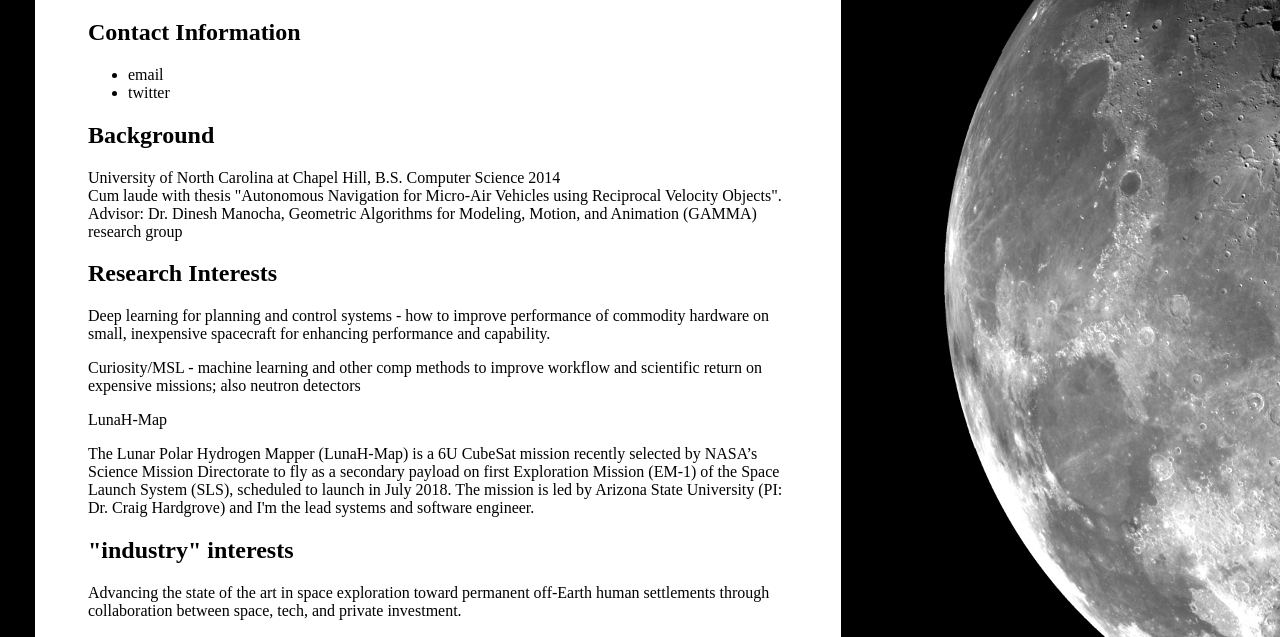
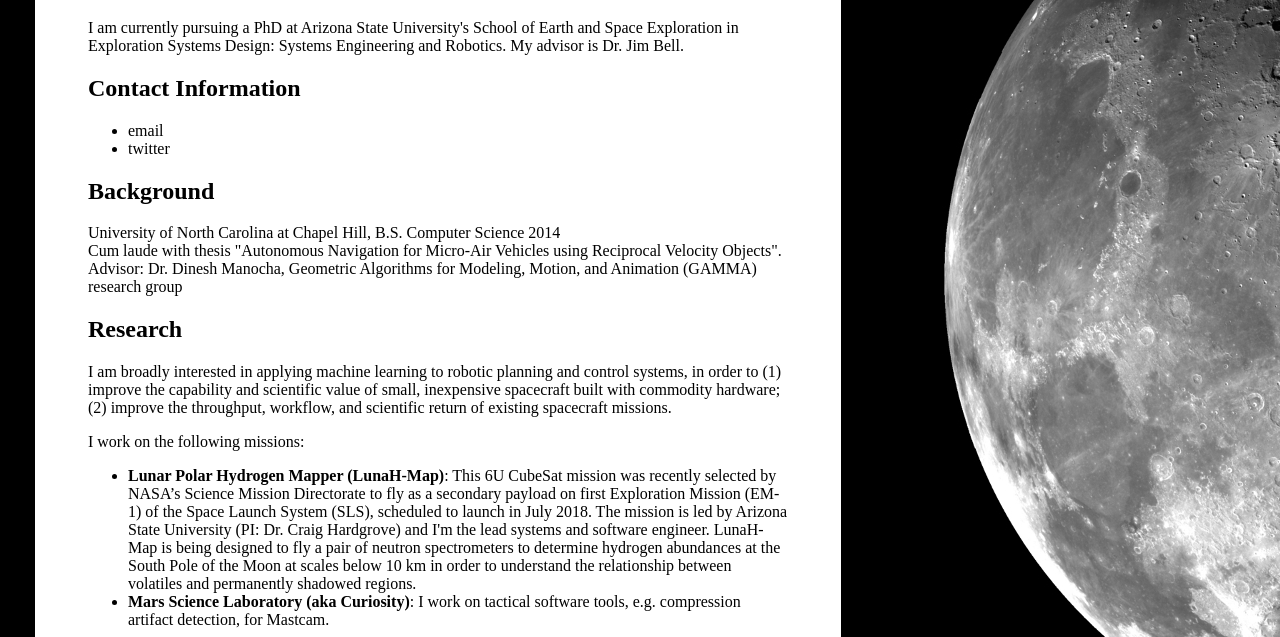
Before and after one commit to hannah-rae/oldwebsite.github.io, a plain HTML site: page index.html in a window 1280 px wide. Shown: the part 141-778 px from the top of the page. Drawn offline with Linux system fonts and the light colour scheme; a web font is replaced by a local one.

Commit message:
Updated research interests

```diff
--- a/index.html
+++ b/index.html
@@ -26,6 +26,8 @@
 <div class="text">
 <h1>Hannah Rae Kerner</h1>
 
+<p>I am currently pursuing a PhD at Arizona State University's School of Earth and Space Exploration in Exploration Systems Design: Systems Engineering and Robotics. My advisor is Dr. Jim Bell.</p>
+
 <h2>Contact Information</h2>
 
 <ul class="contact">
@@ -37,15 +39,18 @@
 University of North Carolina at Chapel Hill, B.S. Computer Science 2014 <br>
 Cum laude with thesis "Autonomous Navigation for Micro-Air Vehicles using Reciprocal Velocity Objects". Advisor: Dr. Dinesh Manocha, Geometric Algorithms for Modeling, Motion, and Animation (GAMMA) research group
 
-<h2>Research Interests</h2>
+<h2>Research</h2>
 
-<p>Deep learning for planning and control systems - how to improve performance of commodity hardware on small, inexpensive spacecraft for enhancing performance and capability.</p>
+<p>I am broadly interested in applying machine learning to robotic planning and control systems, in order to (1) improve the capability and scientific value of small, inexpensive spacecraft built with commodity hardware; (2) improve the throughput, workflow, and scientific return of existing spacecraft missions.</p>
 
-<p>Curiosity/MSL - machine learning and other comp methods to improve workflow and scientific return on expensive missions; also neutron detectors</p>
+<p>I work on the following missions:</p>
+<ul>
 
-<p>LunaH-Map</p>
-The Lunar Polar Hydrogen Mapper (LunaH-Map) is a 6U CubeSat mission recently selected by NASA’s Science Mission Directorate to fly as a secondary payload on first Exploration Mission (EM-1) of the Space Launch System (SLS), scheduled to launch in July 2018. The mission is led by Arizona State University (PI: Dr. Craig Hardgrove) and I'm the lead systems and software engineer.
+	<li><strong>Lunar Polar Hydrogen Mapper (LunaH-Map)</strong>: This 6U CubeSat mission was recently selected by NASA’s Science Mission Directorate to fly as a secondary payload on first Exploration Mission (EM-1) of the Space Launch System (SLS), scheduled to launch in July 2018. The mission is led by Arizona State University (PI: Dr. Craig Hardgrove) and I'm the lead systems and software engineer. LunaH-Map is being designed to fly a pair of neutron spectrometers to determine hydrogen abundances at the South Pole of the Moon at scales below 10 km in order to understand the relationship between volatiles and permanently shadowed regions.</li>
 
+	<li><strong>Mars Science Laboratory (aka Curiosity)</strong>: I work on tactical software tools, e.g. compression artifact detection, for Mastcam.</li>
+
+</ul>
 
 <h2>"industry" interests</h2>
 
@@ -55,13 +60,13 @@ The Lunar Polar Hydrogen Mapper (LunaH-Map) is a 6U CubeSat mission recently sel
 <h2>Published work</h2>
 <a href="http://www.space.com/29659-debating-space-destination-is-grounding-exploration.html"> The Space Destination Debate is Getting Us Nowhere... Literally</a>, <em>Space.com</em> 2015<br>
 <a href="http://www.space.com/30492-what-is-the-point-of-studying-space.html"> What's The Point? The Real Reason Scientists Study Space</a>, <em>Space.com</em> 2015<br>
-<a href="http://interactive.satellitetoday.com/its-not-them-its-you-why-top-tech-talent-isnt-going-to-the-satellite-industry/"> It's Not Them It's You: Why Top Tech Talent Isn't Going to the Satellite Industry</a>, <em>Via Satellite</em><br>
-<a href="http://spacenews.com/op-ed-the-next-generation-of-next-generation-activities/"> The Next Generation of Next-Generation Activities</a>, <em>Space News</em>
+<a href="http://interactive.satellitetoday.com/its-not-them-its-you-why-top-tech-talent-isnt-going-to-the-satellite-industry/"> It's Not Them It's You: Why Top Tech Talent Isn't Going to the Satellite Industry</a>, <em>Via Satellite</em> 2015<br>
+<a href="http://spacenews.com/op-ed-the-next-generation-of-next-generation-activities/"> The Next Generation of Next-Generation Activities</a>, <em>Space News</em> 2015
 
 
 <h2>Currently Reading</h2>
 
-Man on the Moon
+<em>A Man on the Moon: The Voyages of the Apollo Astronauts</em>, Andrew Chaikin
 
 
 
```
